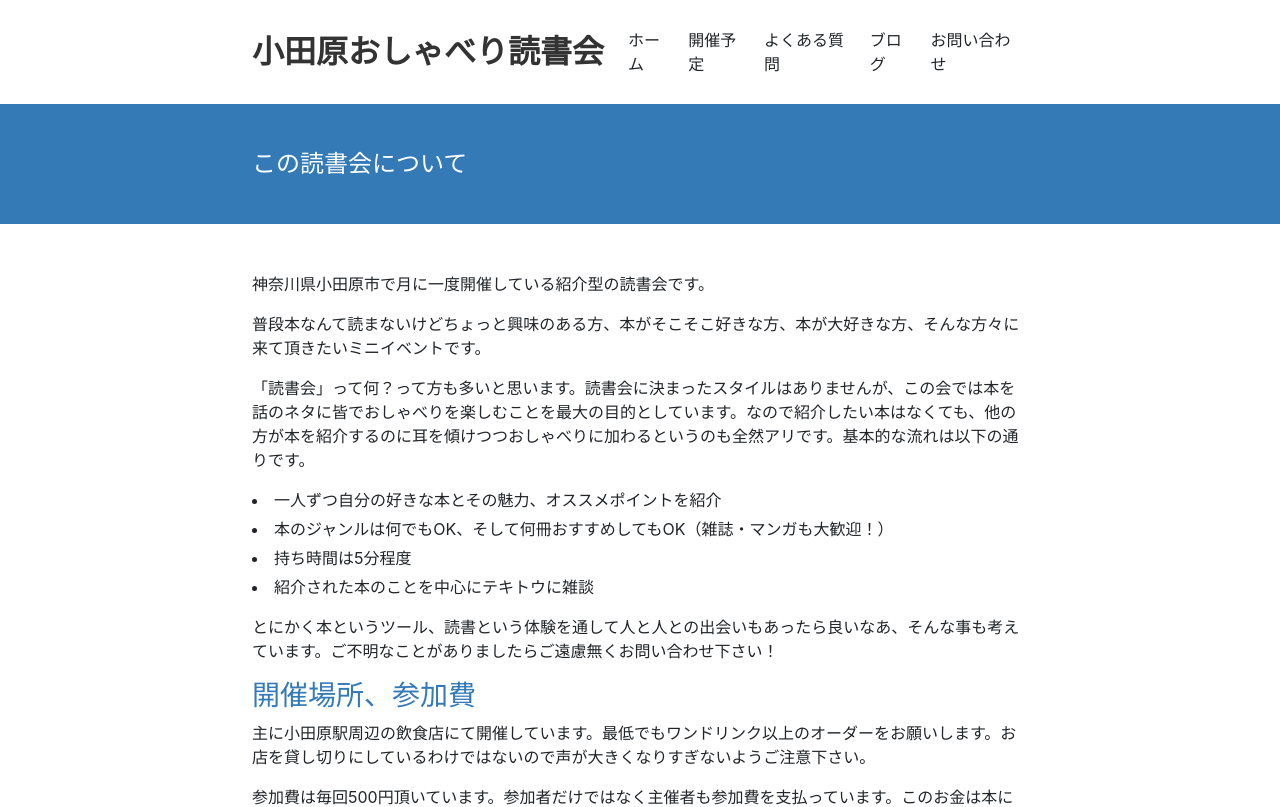
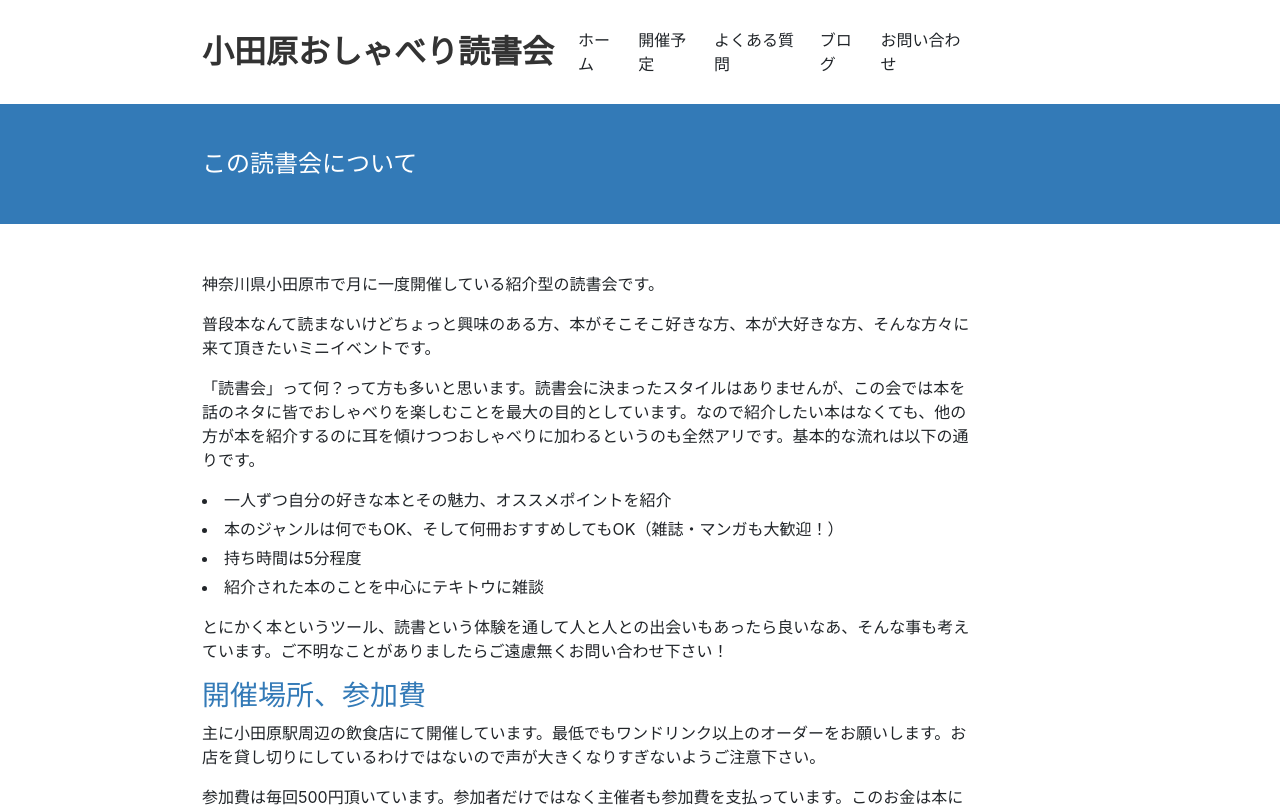
Before and after one commit to TomoyukiKawase/odawara-dokusho-app, a React (Create React App) app: page / in a window 1280 px wide. Shown: the top 807 px of the page. Built offline with nearby package versions, Linux system fonts and the light colour scheme.

Commit message:
"shift-left"

```diff
--- a/src/App.css
+++ b/src/App.css
@@ -97,7 +97,8 @@ li {
 
 .content-width {
   max-width: 800px; /* Increased width */
-  margin: 0 auto;
+  margin-left: calc(50% - 450px); /* Shift 50px to the left from center */
+  margin-right: auto;
 }
 
 /* Footer styles */
```
